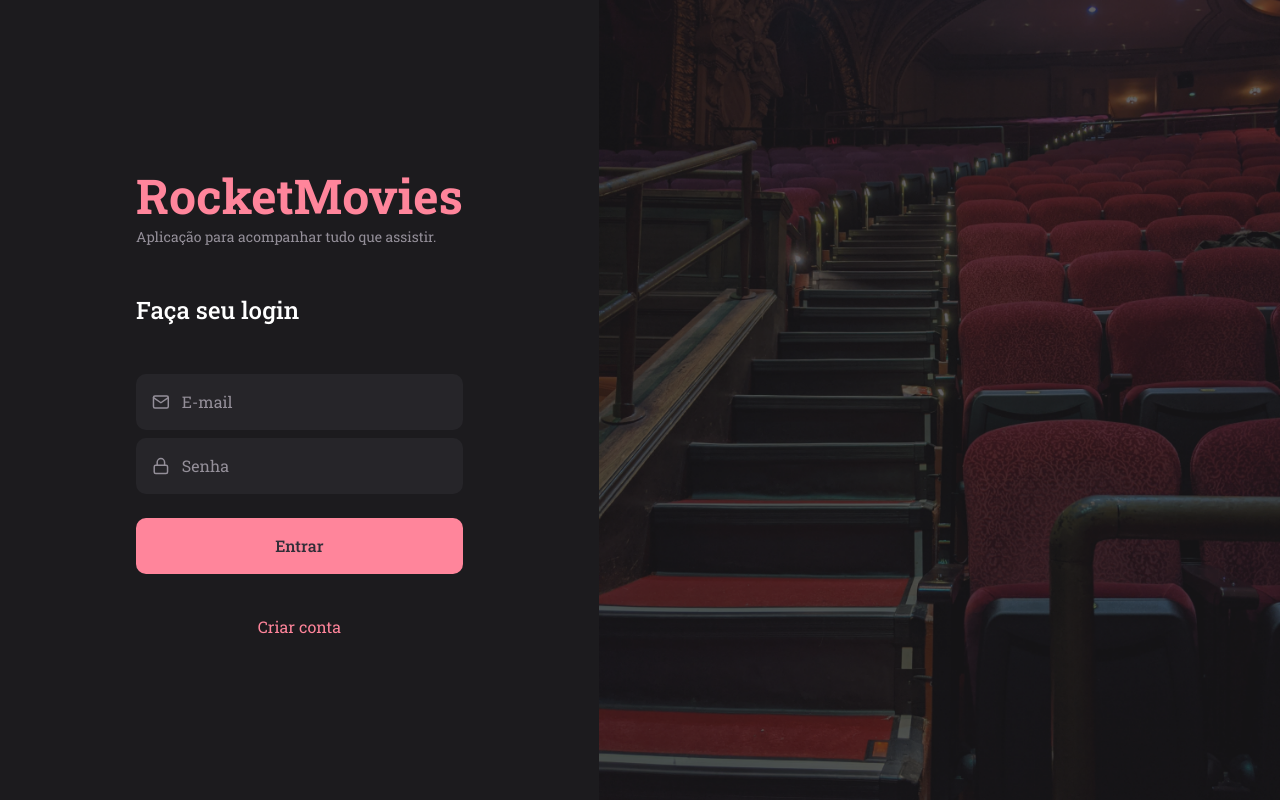
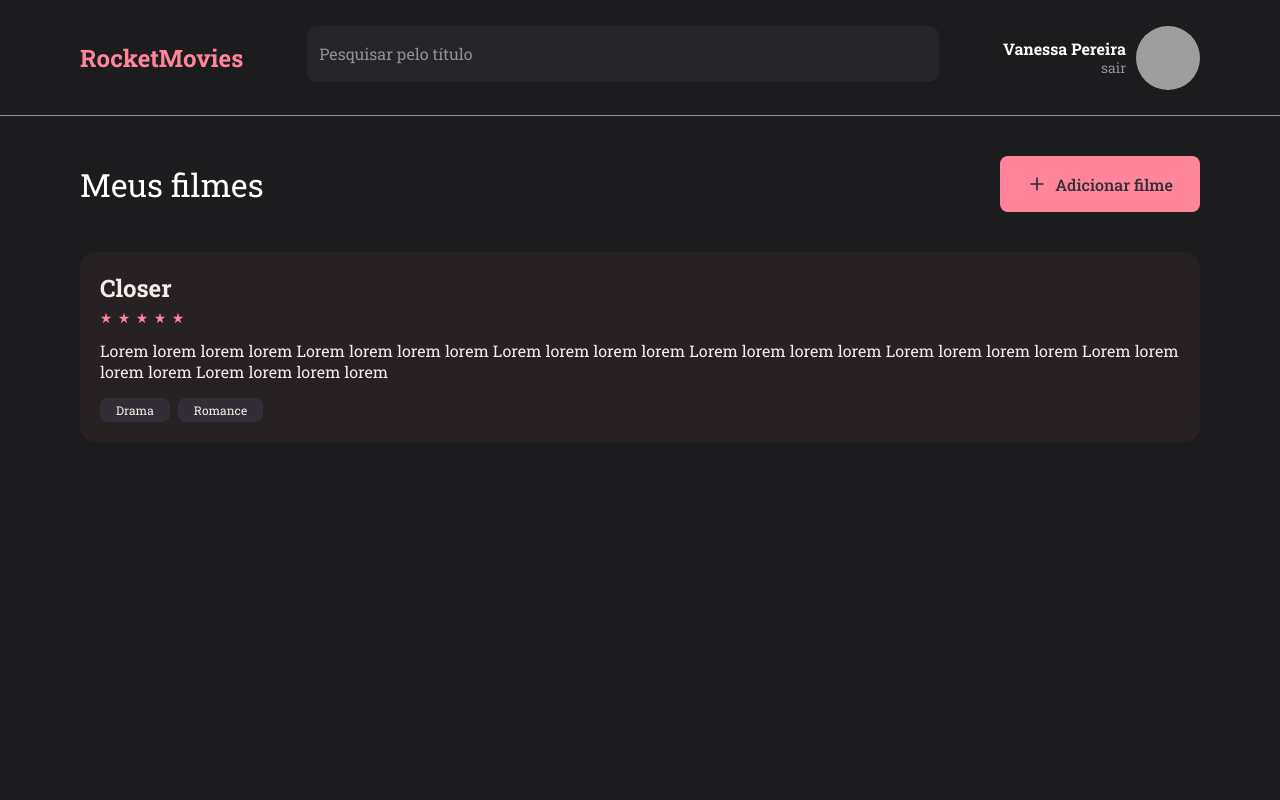
Before and after one commit to vnspereira11/app-rocketmovies-frontend, a React (Vite) app: page / in a window 1280 px wide. Built offline with nearby package versions, Linux system fonts and the light colour scheme; grey boxes are pictures that could not be loaded.

Commit message:
Deleting ButtonText component and creating navigation

```diff
--- a/src/components/ButtonText/index.jsx
+++ /dev/null
@@ -1,10 +0,0 @@
-import { Container } from "./styles";
-
-export function ButtonText({ icon: Icon, title, ...rest }) {
-  return (
-    <Container type="button" {...rest}>
-      {Icon && <Icon size={20}/>}
-      {title}
-    </Container>
-  );
-};
--- a/src/components/ButtonText/styles.js
+++ /dev/null
@@ -1,26 +0,0 @@
-import styled from "styled-components";
-
-export const Container = styled.button`
-    width: 20rem;
-    height: 5.6rem;
-
-    background-color: ${({ theme }) => theme.COLORS.PINK};
-    color: ${({ theme }) => theme.COLORS.GRAY};
-
-    border-radius: 8px;
-    border: none;
-
-    font-size: 1.6rem;
-    font-weight: 500;
-    padding: 0 1.6rem;
-
-    display: flex;
-    justify-content: center;
-    align-items: center;
-    gap: 0.8rem;
-
-    > svg {
-        width: 2rem;
-        height: 2rem;
-    }
-`;
--- a/src/components/Header/index.jsx
+++ b/src/components/Header/index.jsx
@@ -10,7 +10,7 @@ export function Header({ children }) {
                 {children}
             </Search>
 
-            <Profile>
+            <Profile to="/profile">
                 <div>
                     <strong>Vanessa Pereira</strong>
                     <Logout>sair</Logout>
--- a/src/components/Header/styles.js
+++ b/src/components/Header/styles.js
@@ -1,4 +1,5 @@
 import styled from "styled-components";
+import { Link } from "react-router-dom";
 
 export const Container = styled.header`
     grid-area: header;
@@ -27,7 +28,7 @@ export const Search = styled.div`
   flex-grow: 1;
 `;
 
-export const Profile = styled.div`
+export const Profile = styled(Link)`
     display: flex;
     align-items: center;
     gap: 1rem;
@@ -36,6 +37,7 @@ export const Profile = styled.div`
         display: flex;
         flex-direction: column;
         align-items: flex-end;
+        color: ${({ theme }) => theme.COLORS.WHITE};
     }
 
     > img {
--- a/src/pages/Home/index.jsx
+++ b/src/pages/Home/index.jsx
@@ -1,9 +1,8 @@
 import { FiPlus } from "react-icons/fi";
-import { Container, Content } from "./styles";
+import { Container, Content, New } from "./styles";
 
 import { Header } from "../../components/Header";
 import { Input } from "../../components/Input";
-import { ButtonText } from "../../components/ButtonText";
 import { Note } from "../../components/Note";
 
 export function Home() {
@@ -16,7 +15,10 @@ export function Home() {
         <Content>
           <header>
             <h1>Meus filmes</h1>
-            <ButtonText icon={FiPlus} title="Adicionar filme"/>
+            <New to="/new">
+              <FiPlus />
+              Adicionar filme
+            </New>
           </header>
 					<div className="notes">
 						<Note data={{
--- a/src/pages/Home/styles.js
+++ b/src/pages/Home/styles.js
@@ -1,4 +1,5 @@
 import styled from "styled-components";
+import { Link } from "react-router-dom";
 
 export const Container = styled.div`
     width: 100%;
@@ -46,3 +47,27 @@ export const Content = styled.div`
         }
     }
 `;
+
+export const New = styled(Link)`
+    width: 20rem;
+    height: 5.6rem;
+
+    background-color: ${({ theme }) => theme.COLORS.PINK};
+    color: ${({ theme }) => theme.COLORS.GRAY};
+
+    border-radius: 8px;
+
+    font-size: 1.6rem;
+    font-weight: 500;
+    padding: 0 1.6rem;
+
+    display: flex;
+    justify-content: center;
+    align-items: center;
+    gap: 0.8rem;
+
+    > svg {
+        width: 2rem;
+        height: 2rem;
+    }
+`;
--- a/src/pages/New/index.jsx
+++ b/src/pages/New/index.jsx
@@ -1,4 +1,6 @@
 import { FiArrowLeft } from "react-icons/fi";
+import { Link } from "react-router-dom";
+
 import { Container, Form, Wrapper } from "./styles";
 
 import { Header } from "../../components/Header";
@@ -18,10 +20,10 @@ export function New() {
             <main>
                 <Form>
                     <header>
-                        <a href="#">
+                        <Link to ="/">
                             <FiArrowLeft />
                             Voltar
-                        </a>
+                        </Link>
                         <h1>Novo filme</h1>
                     </header>
                     <Wrapper>
--- a/src/pages/Profile/index.jsx
+++ b/src/pages/Profile/index.jsx
@@ -1,4 +1,5 @@
 import { FiArrowLeft, FiCamera, FiUser, FiMail, FiLock } from "react-icons/fi";
+import { Link } from "react-router-dom";
 
 import { Container, Form, Avatar } from "./styles";
 
@@ -9,10 +10,10 @@ export function Profile() {
   return (
     <Container>
       <header>
-        <a href="#">
+        <Link to="/">
           <FiArrowLeft />
           Voltar
-        </a>
+        </Link>
       </header>
       <Form>
         <Avatar>
--- a/src/pages/SignIn/index.jsx
+++ b/src/pages/SignIn/index.jsx
@@ -1,4 +1,5 @@
 import { FiMail, FiLock } from "react-icons/fi";
+import { Link } from "react-router-dom";
 import { Container, Form, Background } from "./styles";
 
 import { Input } from "../../components/Input";
@@ -24,9 +25,9 @@ export function SignIn() {
                     icon={FiLock}
                 />
                 <Button title="Entrar" />
-                <a href="#">
+                <Link to="register">
                     Criar conta
-                </a>
+                </Link>
             </Form>
             <Background />
         </Container>
--- a/src/pages/SignUp/index.jsx
+++ b/src/pages/SignUp/index.jsx
@@ -1,4 +1,5 @@
 import { FiUser, FiMail, FiLock, FiArrowLeft } from "react-icons/fi";
+import { Link } from "react-router-dom";
 
 import { Container, Form, Background } from "./styles";
 
@@ -31,10 +32,10 @@ export function SignUp() {
                     icon={FiLock}
                 />
                 <Button title="Cadastrar" />
-                <a href="#">
+                <Link to="/">
                     <FiArrowLeft />
                     Voltar para o login
-                </a>
+                </Link>
             </Form>
             <Background />
         </Container>
--- a/src/routes/index.jsx
+++ b/src/routes/index.jsx
@@ -6,7 +6,7 @@ import { AuthRoutes } from "./auth.routes";
 export function Routes() {
   return (
     <BrowserRouter>
-      <AuthRoutes />
+      <AppRoutes />
     </BrowserRouter>
   );
 };
```
